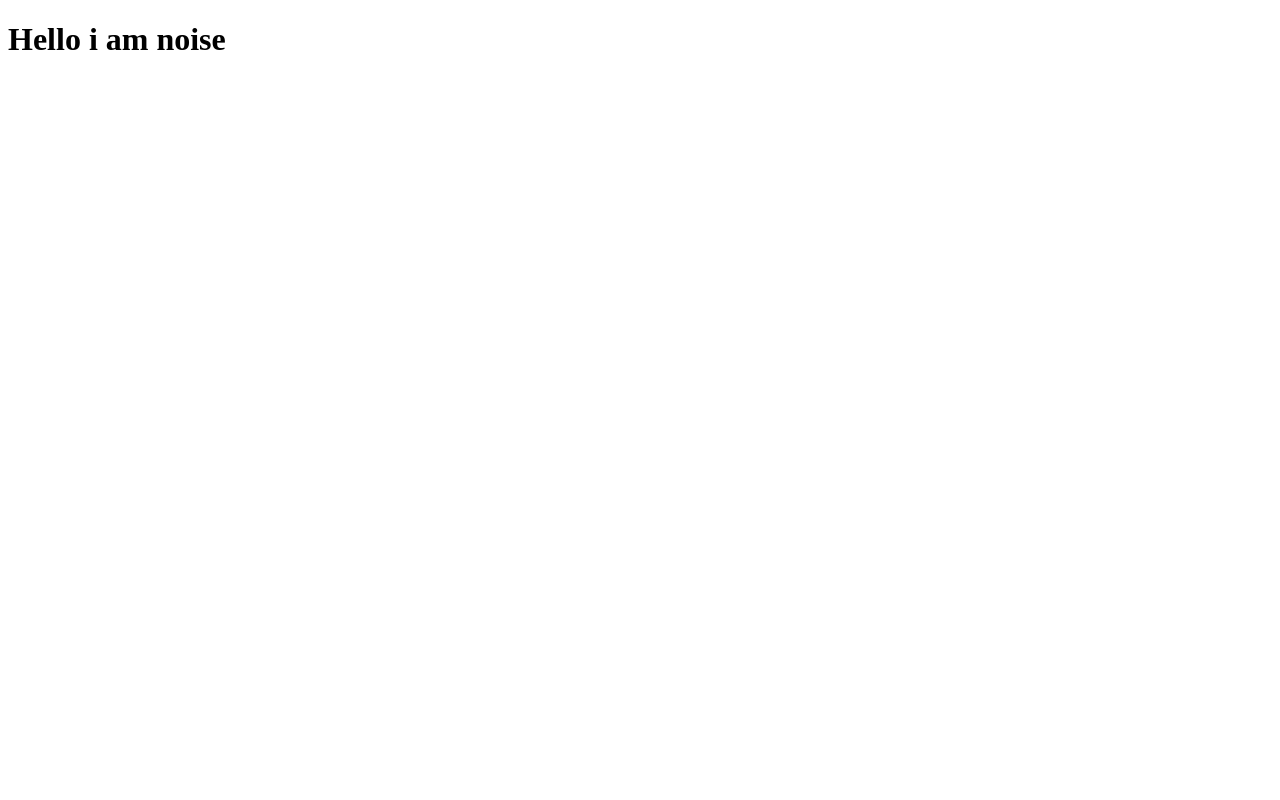
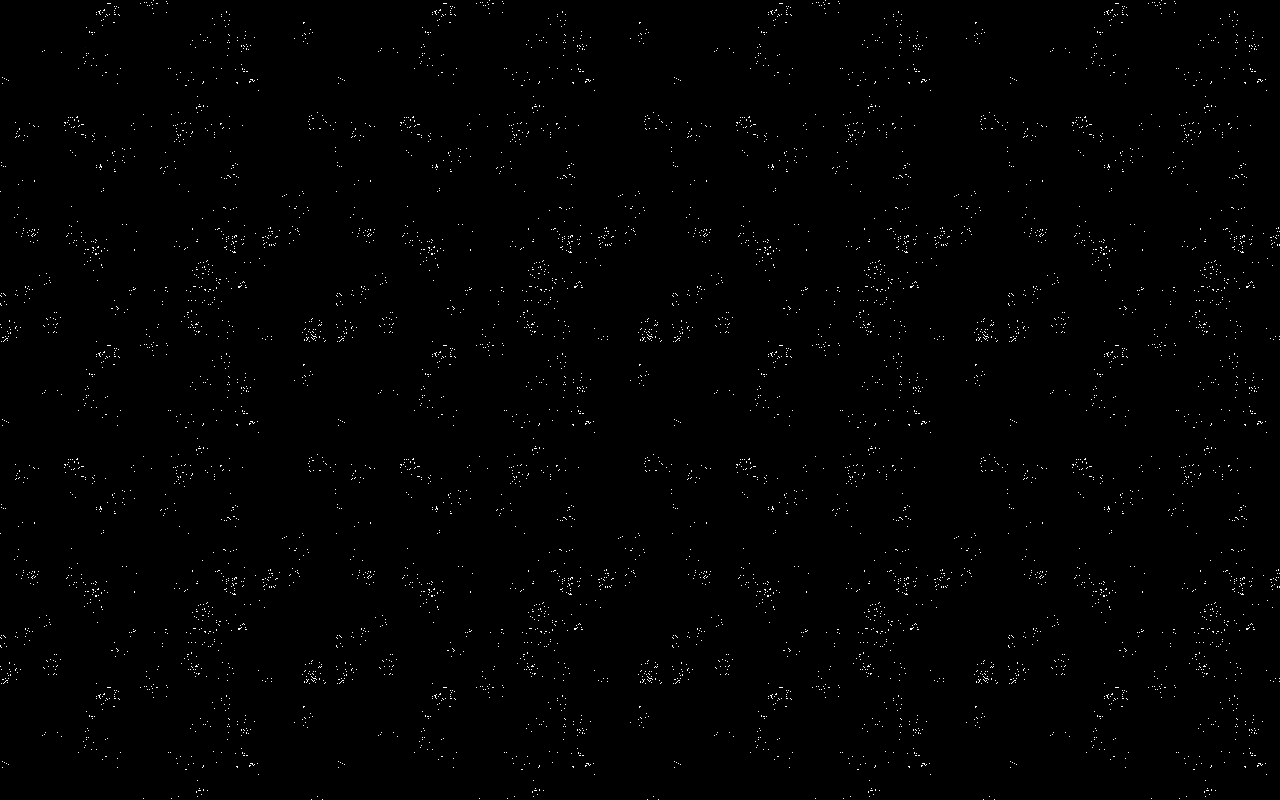
Before and after one commit to saginawnoise/saginawnoise.github.io, a plain HTML site: page index.html in a window 1280 px wide. Drawn offline with Linux system fonts and the light colour scheme.

Commit message:
Update index.html

```diff
--- a/index.html
+++ b/index.html
@@ -1,4 +1,13 @@
 <!DOCTYPE html>
-<body>
-  <h1>Hello i am noise</h1>
-</body>
+<html>
+    <head>
+        <style>
+            body {
+                background-image: url("untitled (3).png");
+            }
+        </style>
+    </head>
+    <body>
+<h1>Welcome!</h1>
+    </body>
+</html>
```
